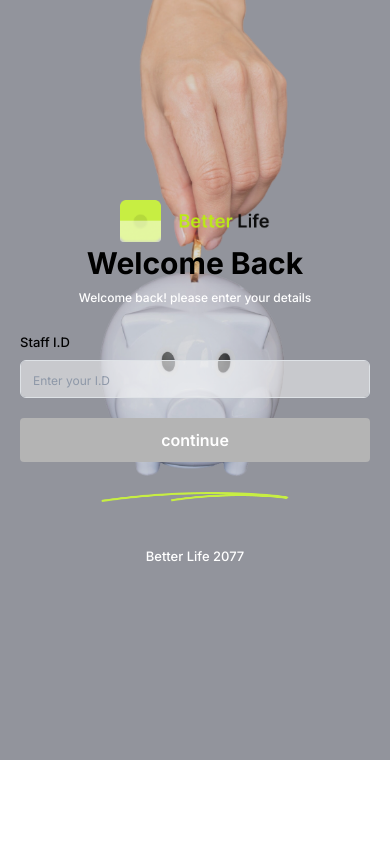
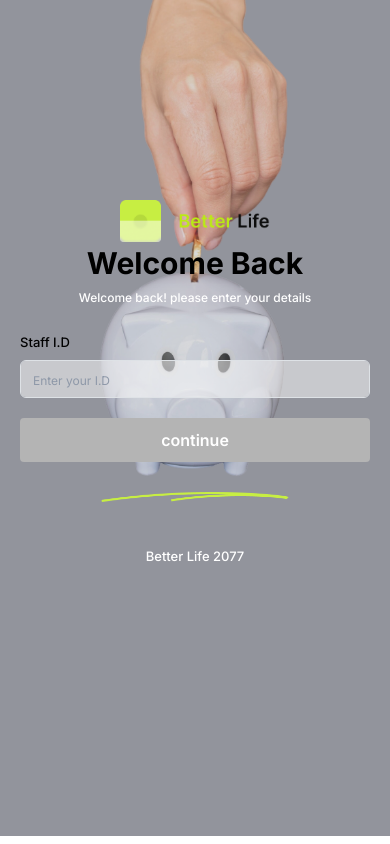
Before and after one commit to techemmydev/bl-project, a React (Vite) app: page / in a window 390 px wide. Built offline with nearby package versions, Linux system fonts and the light colour scheme.

Commit message:
first commit

```diff
--- a/src/views/staff-Id-Login/Staffid.module.css
+++ b/src/views/staff-Id-Login/Staffid.module.css
@@ -124,6 +124,6 @@
     padding: unset;
   }
   .staffIdContainer {
-    height: 90vh;
+    height: 99vh;
   }
 }
```
